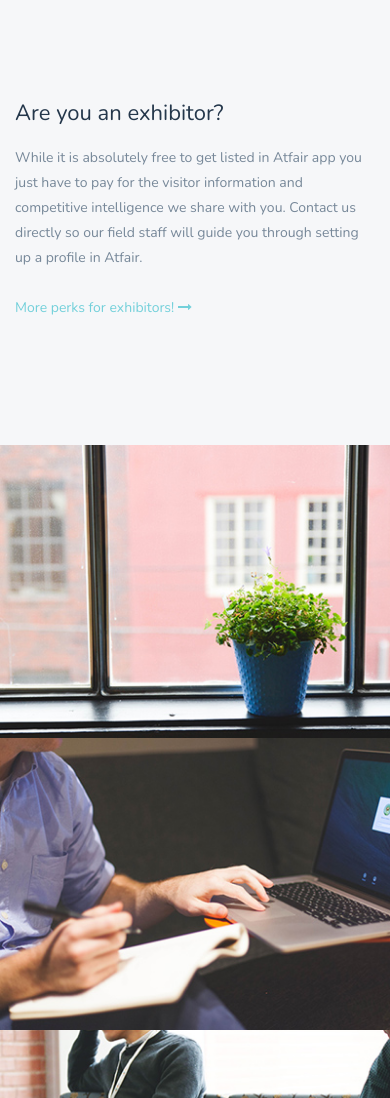
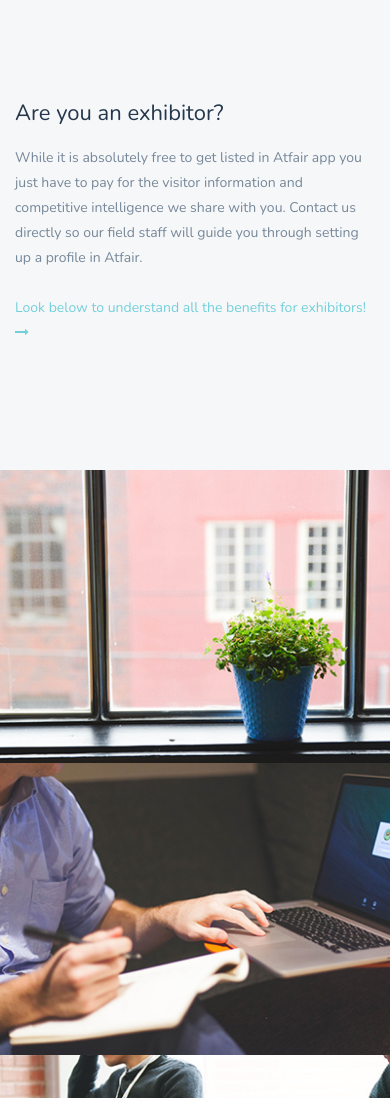
Before and after one commit to atfair/atfair.github.io, a plain HTML site: page index.html in a window 390 px wide. Shown: the part 3178-4276 px from the top of the page. Drawn offline with nearby package versions, Linux system fonts and the light colour scheme.

Commit message:
Exhibitor link update
Exhibitor link update

```diff
--- a/index.html
+++ b/index.html
@@ -171,13 +171,13 @@
 			</div>
 		</section>
 
-		<section class="screenshots-intro" id="screenshots">
+		<section class="screenshots-intro">
 			<div class="container">
 				<div class="row">
-					<div class="col-md-12">
+					<div class="col-md-12" id="screenshots">
 					  <h1>Are you an exhibitor?</h1>
 					  <p>While it is absolutely free to get listed in Atfair app you just have to pay for the visitor information and competitive intelligence we share with you. Contact us directly so our field staff will guide you through setting up a profile in Atfair. </p>
-					  <p><a href="#screenshots" class="arrow-btn">More perks for exhibitors! <em class="fa fa-long-arrow-right"></em></a></p>
+					  <p><a href="#screenshots" class="arrow-btn">Look below to understand all the benefits for exhibitors! <em class="fa fa-long-arrow-right"></em></a></p>
 					</div>
 				</div>
 			</div>
```
